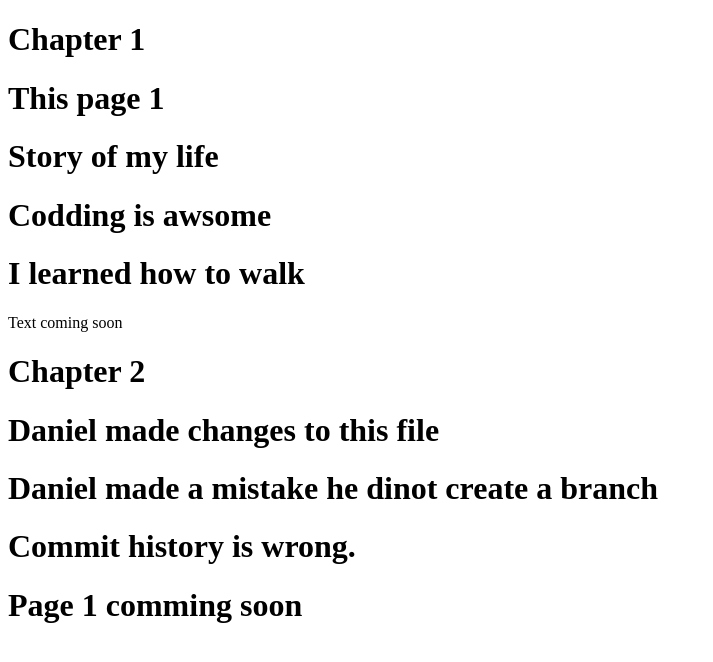
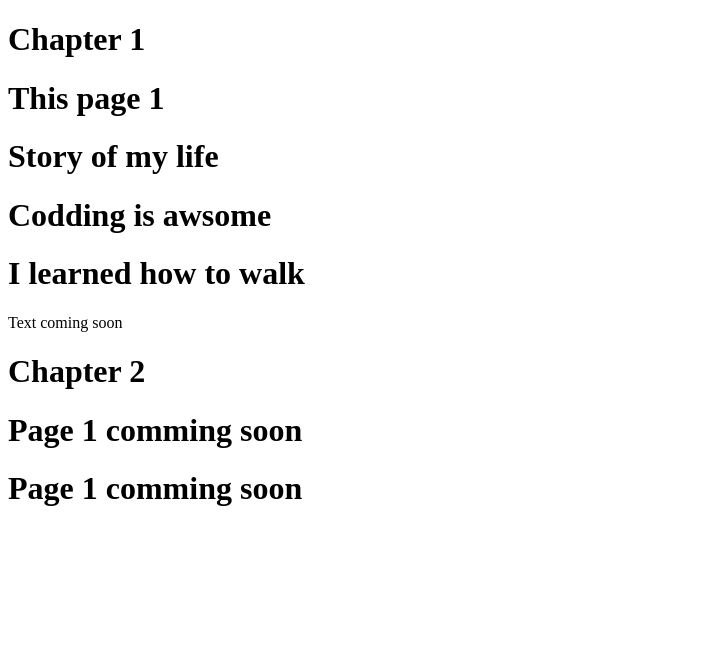
Before and after one commit to Arthur-codeX/refactored-octo-enigma, a React (Vite) app: page / in a window 1280 px wide. Shown: the top 662 px of the page, without its empty margins (0-713 px from the left). Built offline with nearby package versions, Linux system fonts and the light colour scheme.

Commit message:
updated change

```diff
--- a/src/App/Chapter2/Page1.jsx
+++ b/src/App/Chapter2/Page1.jsx
@@ -1,9 +1,7 @@
 function Page() {
   return (
     <div>
-      <h1>Daniel made changes to this file</h1>
-      <h1>Daniel made a mistake he dinot create a branch</h1>
-      <h1>Commit history is wrong.</h1>{" "}
+      <h1>Page 1 comming soon</h1>
     </div>
   );
 }
```
